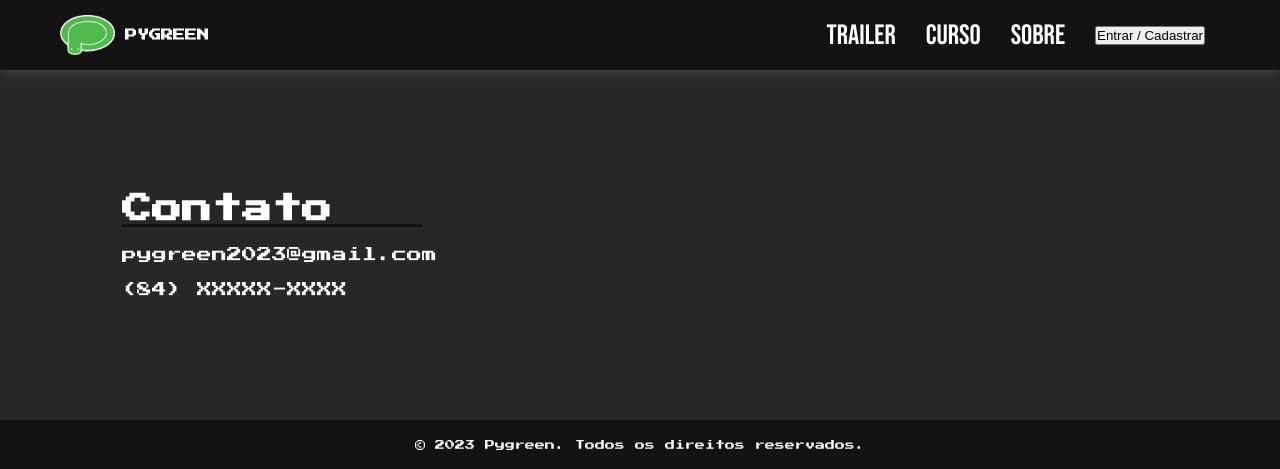
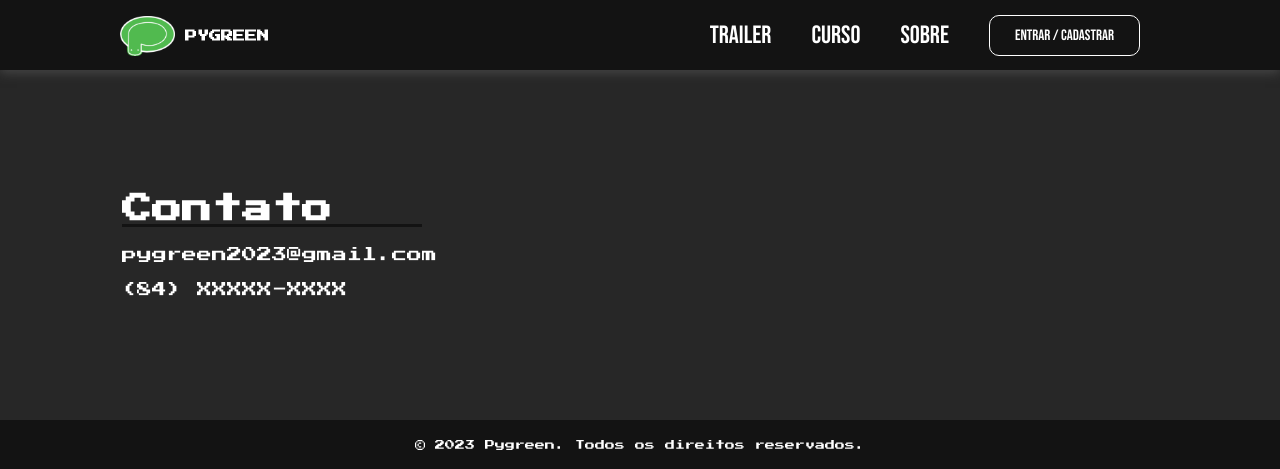
Before and after one commit to pygreenIF/PyGreen-Site, a Flask app: page / in a window 1280 px wide. Shown: the top 469 px of the page. Run offline with Flask 3, Linux system fonts and the light colour scheme.

Commit message:
atualização style base

```diff
--- a/pygreen/static/css/stylebase.css
+++ b/pygreen/static/css/stylebase.css
@@ -18,6 +18,105 @@
 
 html {
     font-size: 10px;
+}
+
+header {
+    height: 70px;
+    background-color: var(--clr-primary);
+    box-shadow: 0px 3px 10px #464646;
+    font-family: 'Bebas Neue', sans-serif;
+    top: 0;
+    position: sticky;
+}
+
+.logo a{
+    display: flex;
+    align-items: center;
+    text-decoration: none;
+}
+
+.logo p{
+    font-family: 'Press Start 2P', cursive;
+    font-size: 1.2rem;
+    font-weight: bold;
+    color: var(--clr-accent-white);
+    margin-left: 10px;
+    transition: .2s;
+    animation: slide-right .5s;
+    z-index: 1;
+}
+
+@keyframes slide-right {
+    from {
+        margin-left: -50px;
+    }
+    to {
+        margin-left: 10px;
+    }
+}
+
+.logo p:hover {
+    color: var(--clr-accent-green)
+}
+
+.logo img{
+    width: 55px;
+    height: 40px;
+    z-index: 2;
+}
+
+.nav-bar {
+    display: flex;
+    justify-content: space-between;
+    padding: 1.5rem 12rem;
+    align-items: center;
+}
+
+.nav-list {
+    display: flex;
+    align-items: center;
+}
+.nav-list ul {
+    display: flex;
+    justify-content: center;
+    list-style: none;
+    align-items: center;
+}
+
+.nav-item{
+    margin: 0 20px;
+}
+
+.nav-link {
+    text-decoration: none;
+    font-size: 2.5rem;
+    color: var(--clr-accent-white);
+    transition: .2s;
+}
+
+.nav-link:hover {
+    color: var(--clr-accent-green);
+}
+
+#login-button {
+    border: 1.5px solid var(--clr-accent-white);
+    background-color: transparent;
+    border-radius: 10px;
+    padding: 10px 25px;
+    transition: .2s;
+    cursor: pointer;
+    text-decoration: none;
+    font-family: 'Bebas Neue';
+    font-size: 1.5rem;
+    color: var(--clr-accent-white);
+    transition: .2s;
+}
+
+
+#login-button:hover {
+    background-color: var(--clr-accent-white);
+    color: var(--clr-primary);
+    transform: scale(1.05);
 }
 
 input {
```
